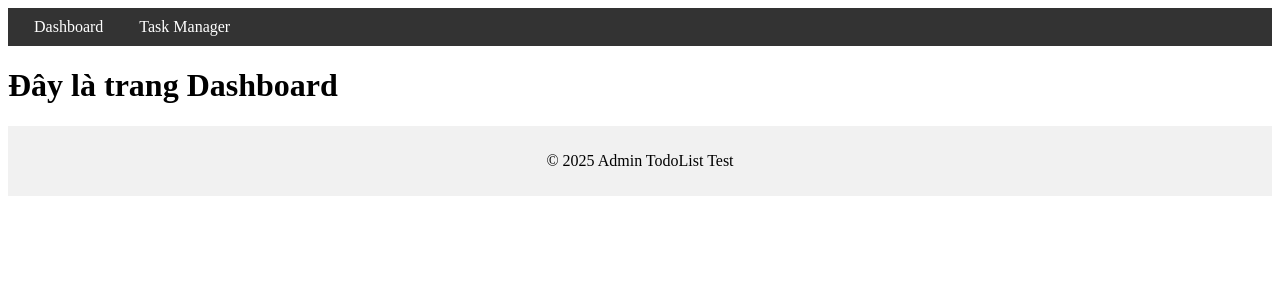
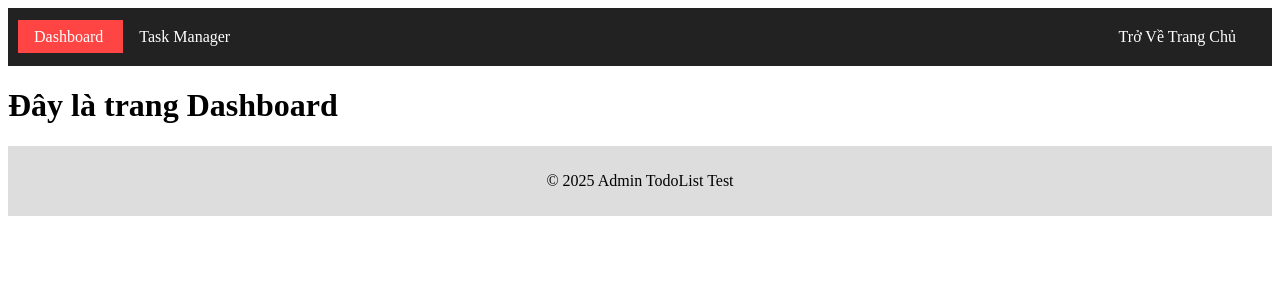
Before and after one commit to q-dat/TodoList-App, a PHP site: page /admin/admin.php in a window 1280 px wide. Shown: the top 300 px of the page. Run offline with PHP 8.4, Linux system fonts and the light colour scheme; data that the repository does not hold is empty.

Commit message:
init source

```diff
--- a/admin/admin.php
+++ b/admin/admin.php
@@ -1,10 +1,11 @@
 <?php
 require_once '../config/db.php';
 require_once '../app/controllers/AdminController.php';
-require_once '../view/admin/header.php';
 
 $page = $_GET['page'] ?? 'dashboard';
 $page = preg_replace('/[^a-z_]/', '', strtolower($page));
+$currentPage = $page;
+require_once '../view/admin/header.php';
 
 $controller = new AdminController();
 
--- a/app/controllers/AdminController.php
+++ b/app/controllers/AdminController.php
@@ -1,34 +1,40 @@
 <?php
+// Import model Task để sử dụng trong controller
 require_once '../app/models/Task.php';
 
 class AdminController
 {
     private $taskModel;
 
+    // Constructor: Khởi tạo đối tượng TaskModel
     public function __construct()
     {
         $this->taskModel = new Task();
     }
-    //
+
+    // Hiển thị trang dashboard admin (không có dữ liệu truyền vào)
     public function dashboard()
     {
         $this->render('admin/dashboard');
     }
-    //
+
+    // Hiển thị danh sách tất cả task (giao diện quản lý task)
     public function task_manager()
     {
-        $tasks = $this->taskModel->getAll();
-        $this->render('admin/task_manager', ['tasks' => $tasks]);
+        $tasks = $this->taskModel->getAll(); // Lấy toàn bộ task từ DB
+        $this->render('admin/task_manager', ['tasks' => $tasks]); // Truyền vào view
     }
     // POST
     public function create_task()
     {
         if ($_SERVER['REQUEST_METHOD'] === 'POST') {
+            // Lấy dữ liệu từ form
             $title = $_POST['title'];
             $description = $_POST['description'];
             $status = $_POST['status'] ?? 'pending';
             $due_date = $_POST['due_date'] ?? null;
 
+            // Gọi model để lưu vào DB
             if ($this->taskModel->create($title, $description, $status, $due_date)) {
                 header("Location: admin.php?page=task_manager");
                 exit;
@@ -37,6 +43,7 @@ class AdminController
             }
         }
 
+        // Hiển thị form tạo task (GET request)
         $this->render('admin/create_task');
     }
     // PUT
@@ -49,11 +56,13 @@ class AdminController
         }
 
         if ($_SERVER['REQUEST_METHOD'] === 'POST') {
+            // Lấy dữ liệu từ form
             $title = $_POST['title'];
             $description = $_POST['description'];
             $status = $_POST['status'] ?? 'pending';
             $due_date = $_POST['due_date'] ?? null;
 
+            // Gọi model để cập nhật
             if ($this->taskModel->update($id, $title, $description, $status, $due_date)) {
                 header("Location: admin.php?page=task_manager");
                 exit;
@@ -62,6 +71,7 @@ class AdminController
             }
         }
 
+        // Lấy dữ liệu task cần sửa để đổ vào form
         $task = $this->taskModel->find($id);
         $this->render('admin/edit_task', ['task' => $task]);
     }
@@ -76,10 +86,11 @@ class AdminController
             echo "<p style='color:red;'>Lỗi khi xóa task</p>";
         }
     }
-    //
+
+    // Hàm render view tương tự như View::make()
     private function render($view, $data = [])
     {
-        extract($data);
-        require "../app/views/{$view}.php";
+        extract($data); // Tạo các biến từ array $data
+        require "../app/views/{$view}.php"; // Load file view
     }
 }
--- a/app/views/admin/task_manager.php
+++ b/app/views/admin/task_manager.php
@@ -1,5 +1,5 @@
 <h1>Task Manager</h1>
-<a href="admin.php?page=create_task" style="margin-bottom: 10px; display:inline-block;">Thêm Task</a>
+<a href="create_task" style="margin-bottom: 10px; display:inline-block;">Thêm Task</a>
 
 <table style="width: 100%; border-collapse: collapse; ">
     <thead>
@@ -30,8 +30,8 @@
                     <?= $task['due_date'] ?? '<em>Không đặt</em>' ?>
                 </td>
                 <td style="padding: 10px; border: 1px solid #ddd; text-align: center;">
-                    <a href="admin.php?page=edit_task&id=<?= $task['id'] ?>"> Sửa</a> |
-                    <a href="admin.php?page=delete_task&id=<?= $task['id'] ?>" onclick="return confirm('Xác nhận xoá task này?')">Xoá</a>
+                    <a href="edit_task&id=<?= $task['id'] ?>"> Sửa</a> |
+                    <a href="delete_task&id=<?= $task['id'] ?>" onclick="return confirm('Xác nhận xoá task này?')">Xoá</a>
                 </td>
             </tr>
         <?php endforeach; ?>
--- a/assets/css/admin.css
+++ b/assets/css/admin.css
@@ -1,6 +1,9 @@
 .navbar {
+  display: flex;
+  justify-content: space-between;
+  align-items: center;
   background-color: #222;
-  padding: 10px;
+  padding: 20px 10px;
 }
 .navbar ul {
   list-style: none;
@@ -20,6 +23,7 @@
   background-color: #ff4444;
 }
 footer {
+  margin-top: 20px;
   text-align: center;
   padding: 10px;
   background-color: #ddd;
--- a/assets/css/style.css
+++ b/assets/css/style.css
@@ -2,8 +2,8 @@
   display: flex;
   justify-content: space-between;
   align-items: center;
-  background-color: #333;
-  padding: 10px;
+  background-color: #222;
+  padding: 20px 10px;
 }
 .navbar ul {
   list-style: none;
@@ -20,7 +20,12 @@
   padding: 8px 16px;
 }
 .navbar a.active {
-  background-color: #000;
+  background-color: #fff;
+  color: #000;
+}
+.navbar a:hover {
+  background-color: #444;
+  color: #fff;
 }
 footer {
   text-align: center;
--- a/index.php
+++ b/index.php
@@ -1,5 +1,4 @@
 <?php
-require_once __DIR__ . '/view/layouts/header.php';
 $page = isset($_GET['page']) ? $_GET['page'] : 'home';
 $validPages = array_map(function ($file) {
     return basename($file, '.php');
@@ -7,10 +6,12 @@ $validPages = array_map(function ($file) {
 $pageFile = __DIR__ . '/pages/' . $page . '.php';
 if (in_array($page, $validPages) && file_exists($pageFile)) {
     $currentPage = $page;
+    require_once __DIR__ . '/view/header.php';
     require_once  $pageFile;
 } else {
     $currentPage = 'home';
+    require_once __DIR__ . '/view/header.php';
     http_response_code(404);
     echo "<h1>404 - Page Not Found</h1>";
 }
-require_once __DIR__ . '/view/layouts/footer.php';
+require_once __DIR__ . '/view/footer.php';
--- a/view/admin/header.php
+++ b/view/admin/header.php
@@ -3,8 +3,9 @@
 
 <head>
     <meta charset="UTF-8">
-    <title>Admin - TodoList</title>
-    <link rel="stylesheet" href="/TodoList/assets/css/style.css">
+    <title><?php echo ucfirst($currentPage) ?> - TodoList</title>
+    <link rel="stylesheet" href="../assets/css/admin.css">
+
 </head>
 
 <body>
@@ -15,7 +16,7 @@
     ]
     ?>
     <nav class="navbar">
-        <ul>
+        <ul class='menu-left'>
             <?php foreach ($menuItems as $link => $label): ?>
                 <a href="/TodoList-App/admin/<?php echo $link; ?>"
                     class="<?php echo $currentPage == $link ? 'active' : ''; ?>">
@@ -23,5 +24,10 @@
                 </a>
             <?php endforeach; ?>
         </ul>
+        <ul class='menu-right'>
+            <li>
+                <a href="/TodoList-App">Trở Về Trang Chủ</a>
+            </li>
+        </ul>
     </nav>
     <div class="content">
--- a/view/layouts/header.php
+++ b/view/header.php
@@ -11,7 +11,7 @@
 
     <?php
     $menuItems = [
-        '' => 'Home',
+        'home' => 'Home',
         'task' => 'Task',
     ];
     ?>
```
Also changed, not shown: view/footer.php (renamed from view/layouts/footer.php).
